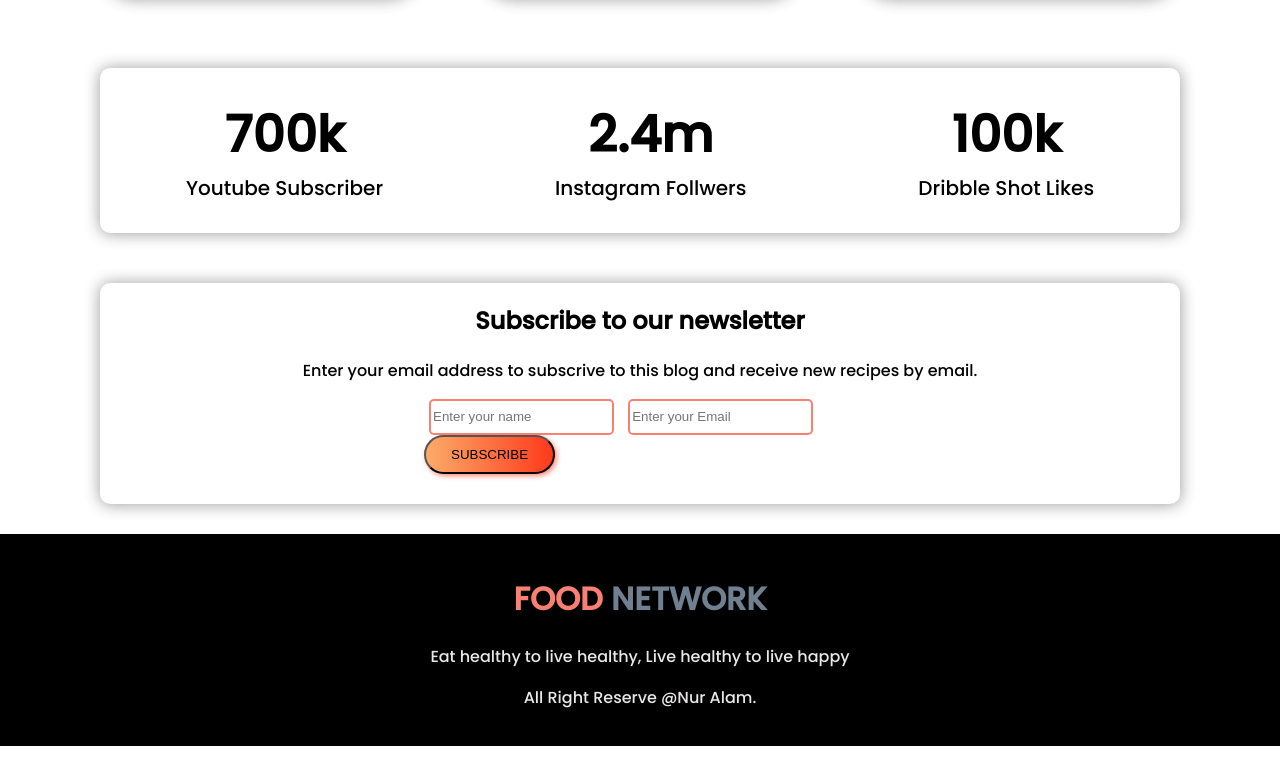
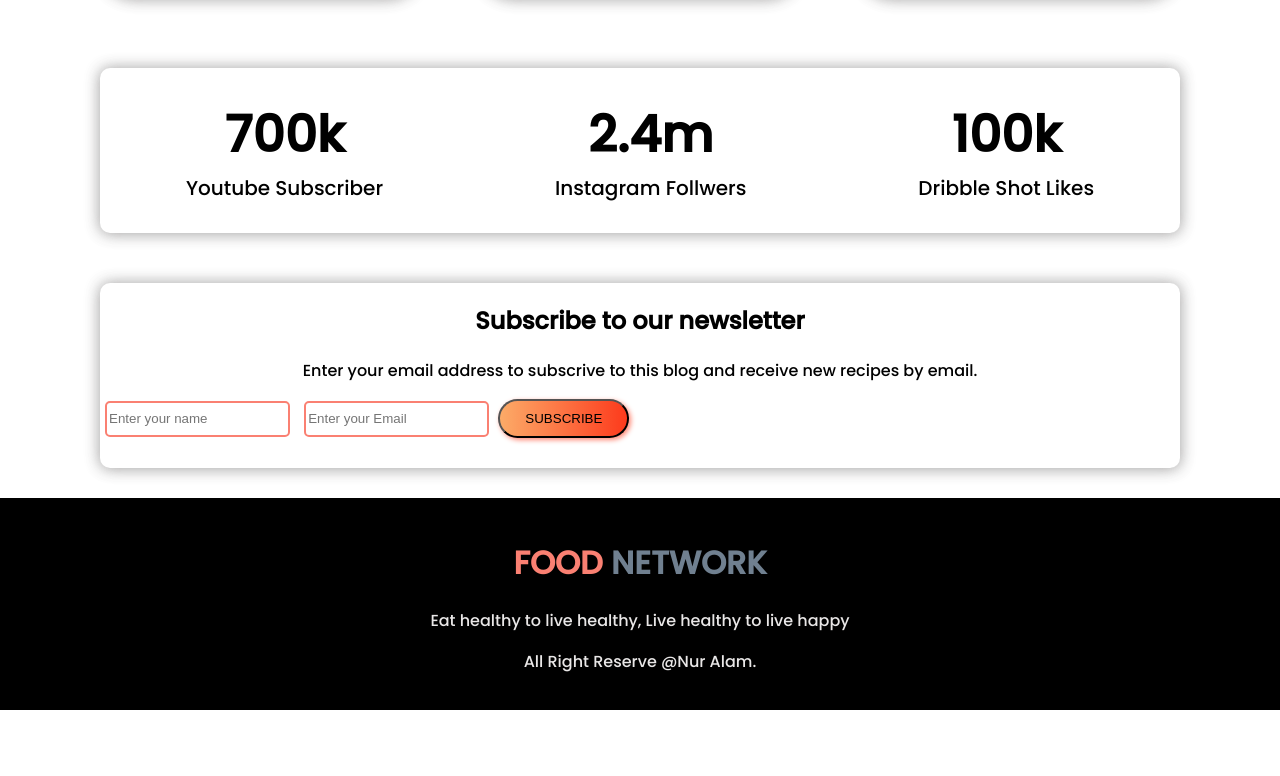
Before and after one commit to Devloper-Alam/food-blog-project, a plain HTML site: page index.html in a window 1280 px wide. Shown: the part 1616-2392 px from the top of the page. After the commit the page ends 2356 px from the top, so only its background shows below. Drawn offline with Linux system fonts and the light colour scheme.

Commit message:
subscrived button

```diff
--- a/style.css
+++ b/style.css
@@ -114,7 +114,7 @@ section{
 }
 .subscrive{
     padding-bottom:30px;
-    margin: 0 30%;
+    margin: 0 auto;
 }
 .subscrive .design{
     border: 2px solid salmon;
```
